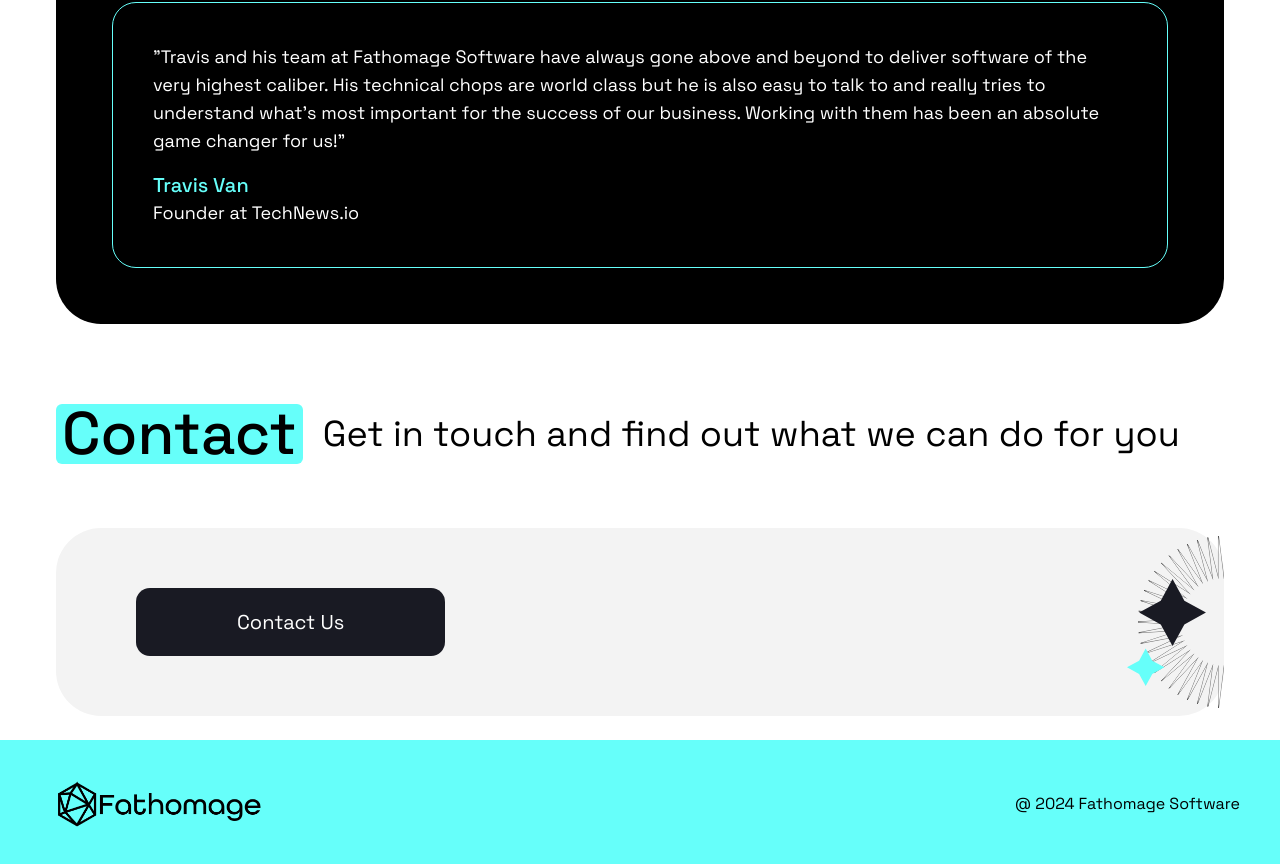
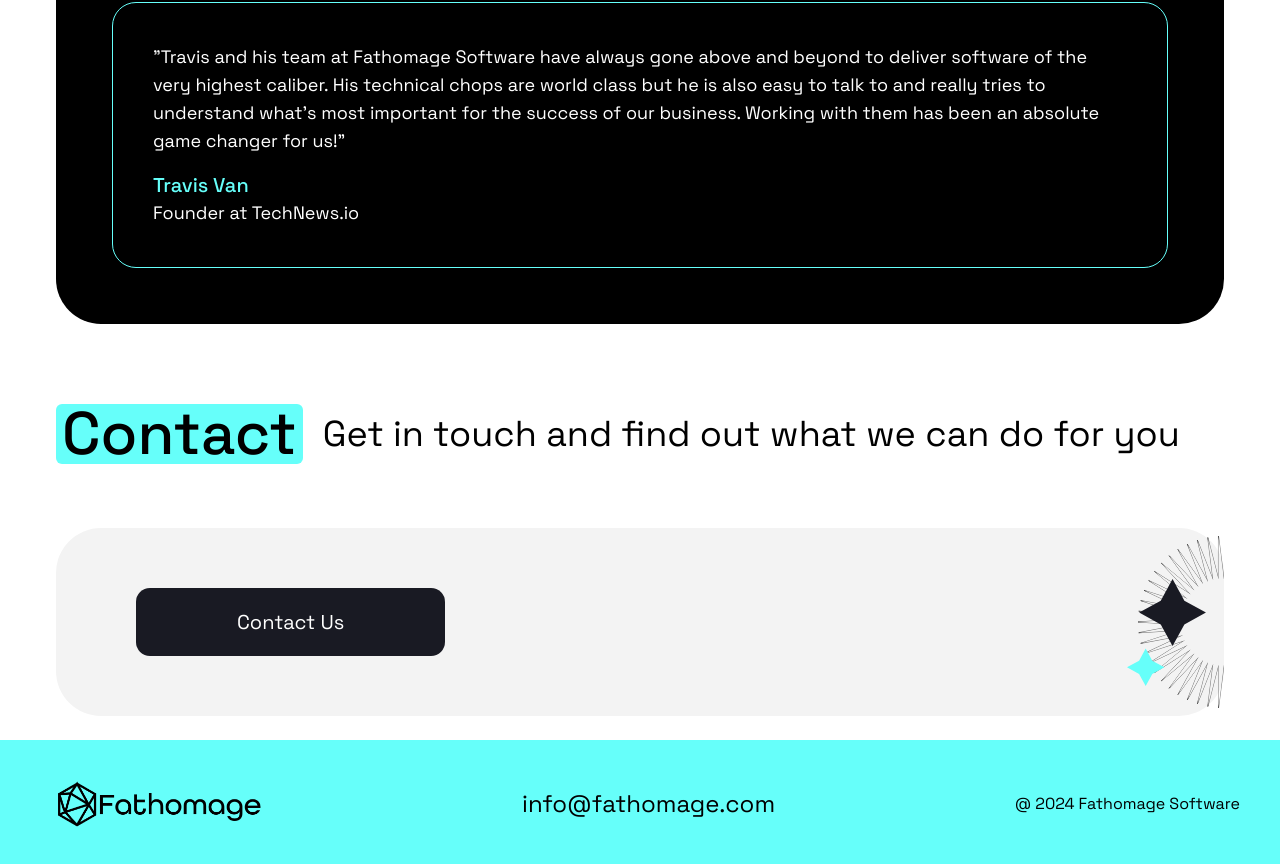
Before and after one commit to fathomage/fathomage-website, an Astro site: page / in a window 1280 px wide. Shown: the part 3250-4114 px from the top of the page. Built offline with nearby package versions, Linux system fonts and the light colour scheme; Astro itself is replaced by a stand-in of ours.

Commit message:
Include email in footer

```diff
--- a/src/components/Footer.astro
+++ b/src/components/Footer.astro
@@ -5,11 +5,14 @@ import Container from "./Container.astro";
 <footer class="bg-lime bg-fixed bg-bottom text-black">
   <Container>
     <div class="py-6">
-      <div class="flex flex-col items-center justify-between md:flex-row">
+      <div class="flex flex-col items-center justify-between lg:flex-row">
         <div class="flex items-center space-x-3 rtl:space-x-reverse">
           <img class="h-20" src="/Logo.png" alt="Logo" />
         </div>
-        <div class="flex mt-4 md:m-0">
+        <div class="flex items-center space-x-3 rtl:space-x-reverse text-2xl">
+          <a href="mailto:info@fathomage.com">info@fathomage.com</a>
+        </div>
+        <div class="flex mt-4 lg:m-0">
           <div class="-mx-4">
             @ 2024</span> Fathomage Software
           </div>
```
